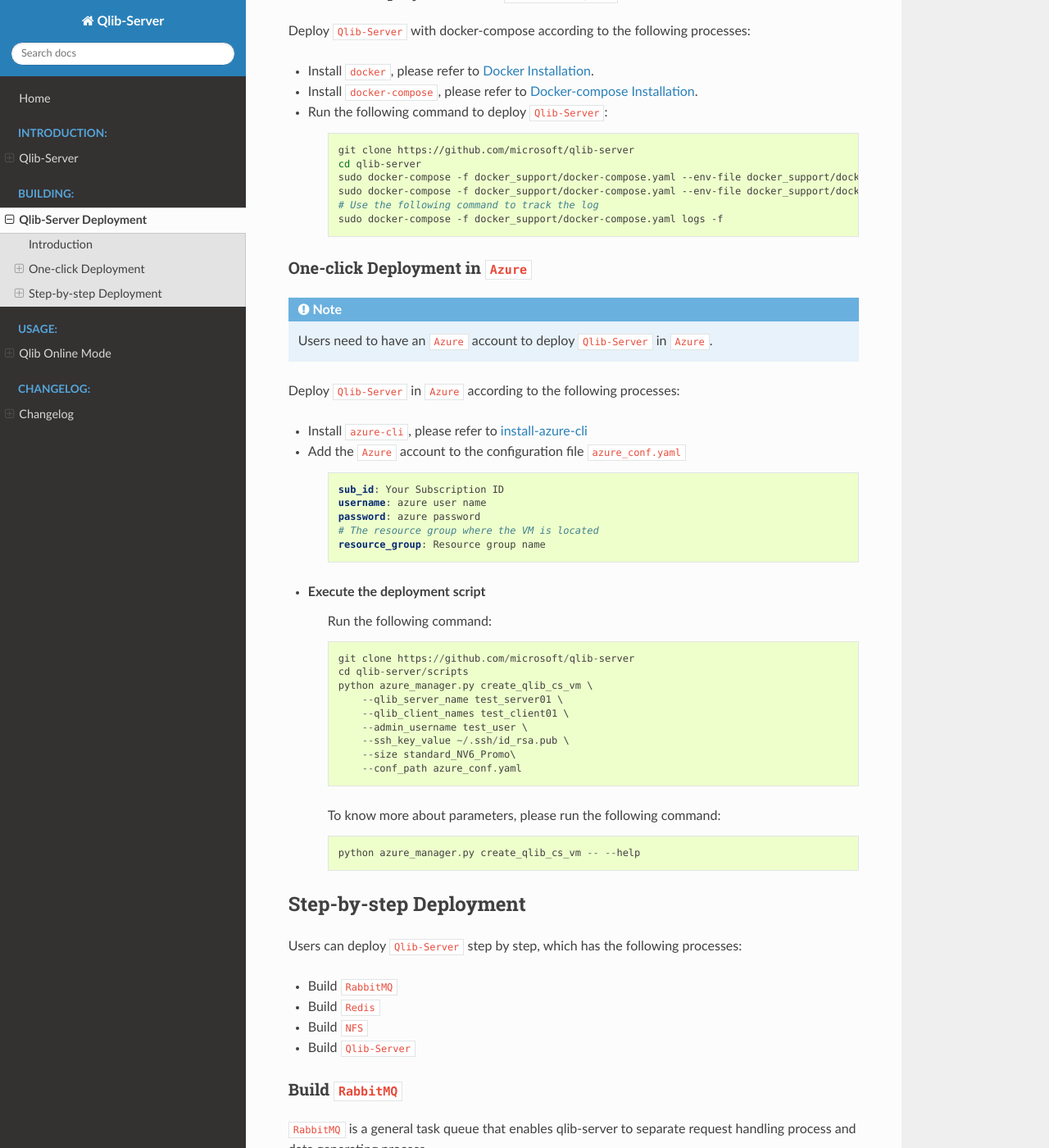
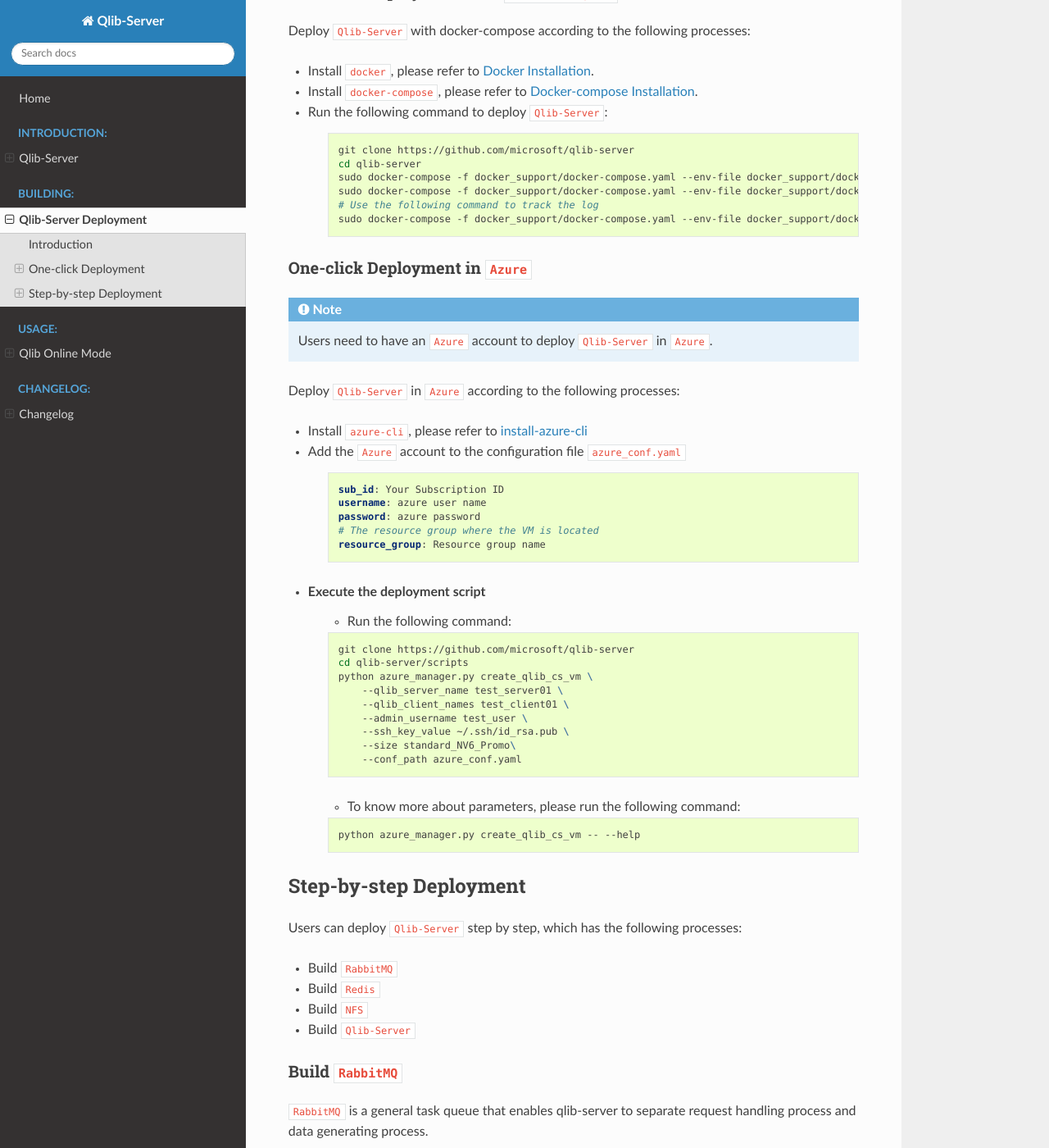
Before and after one commit to microsoft/qlib-server, a Sphinx documentation site: the page built from docs/build.rst, in a window 1280 px wide and 1400 px high, scrolled down 571 px. Shown: the whole window at 82% size. Built offline with Sphinx 7.4.7 and the Read the Docs theme 2.0.0, drawn with Linux system fonts in a browser that asks for light colours.

Commit message:
update docs

```diff
--- a/docs/build.rst
+++ b/docs/build.rst
@@ -36,7 +36,7 @@
         sudo docker-compose -f docker_support/docker-compose.yaml --env-file docker_support/docker-compose.env build
         sudo docker-compose -f docker_support/docker-compose.yaml --env-file docker_support/docker-compose.env up -d
         # Use the following command to track the log
-        sudo docker-compose -f docker_support/docker-compose.yaml logs -f
+        sudo docker-compose -f docker_support/docker-compose.yaml --env-file docker_support/docker-compose.env logs -f
 
 
 One-click Deployment in ``Azure``
@@ -62,9 +62,9 @@
         resource_group: Resource group name
 
 - Execute the deployment script
-    Run the following command:
+    - Run the following command:
 
-    .. code-block::
+    .. code-block:: bash
 
         git clone https://github.com/microsoft/qlib-server
         cd qlib-server/scripts
@@ -76,9 +76,9 @@
             --size standard_NV6_Promo\
             --conf_path azure_conf.yaml
 
-    To know more about parameters, please run the following command:
+    - To know more about parameters, please run the following command:
 
-    .. code-block::
+    .. code-block:: bash
 
         python azure_manager.py create_qlib_cs_vm -- --help
 
```
Also changed, not shown: 1 other file.
